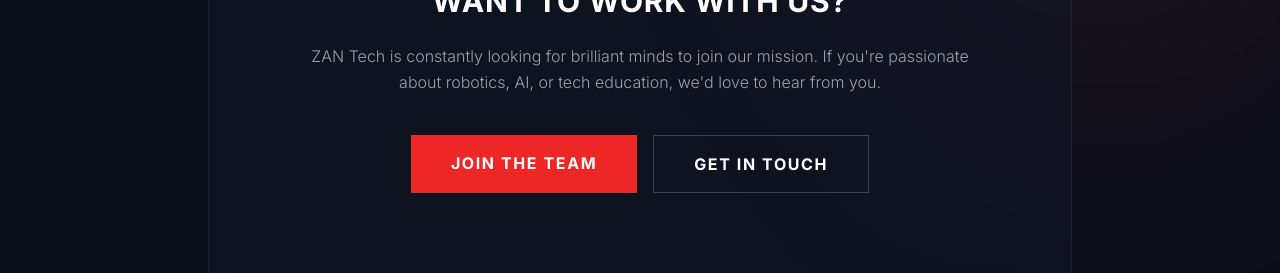
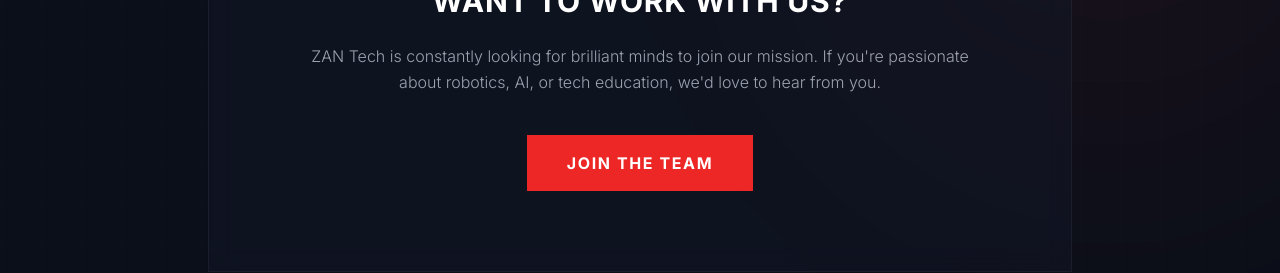
Before and after one commit to Napver00/ZantechMainSite, a React (Vite) app: page /team in a window 1280 px wide. Shown: the part 3080-3353 px from the top of the page. Built offline with nearby package versions, Linux system fonts and the light colour scheme; no server answers.

Commit message:
feat: remove "Get in Touch" link from TeamPage for cleaner UI

```diff
--- a/src/pages/TeamPage.tsx
+++ b/src/pages/TeamPage.tsx
@@ -207,7 +207,7 @@ const TeamPage = () => {
                         </p>
                         <div className="flex flex-col sm:flex-row justify-center gap-4">
                             <a href="/career" className="bg-zan-red text-white px-10 py-4 font-bold uppercase tracking-widest hover:bg-white hover:text-black transition-all">Join the Team</a>
-                            <a href="/contact" className="border border-white/20 text-white px-10 py-4 font-bold uppercase tracking-widest hover:bg-white/10 transition-all">Get in Touch</a>
+                            {/* <a href="/contact" className="border border-white/20 text-white px-10 py-4 font-bold uppercase tracking-widest hover:bg-white/10 transition-all">Get in Touch</a> */}
                         </div>
                     </div>
                 </div>
```
